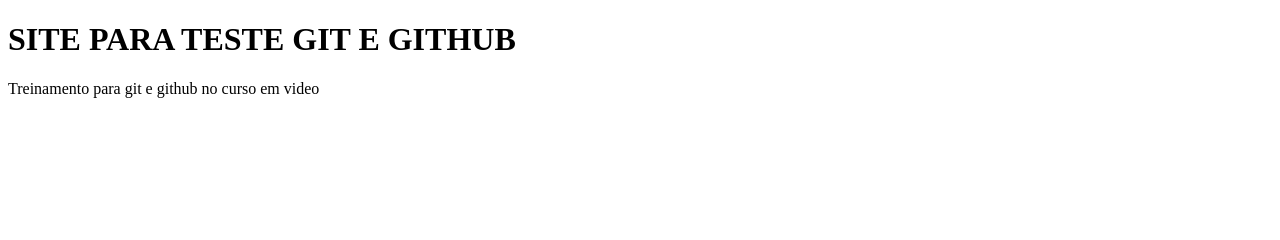
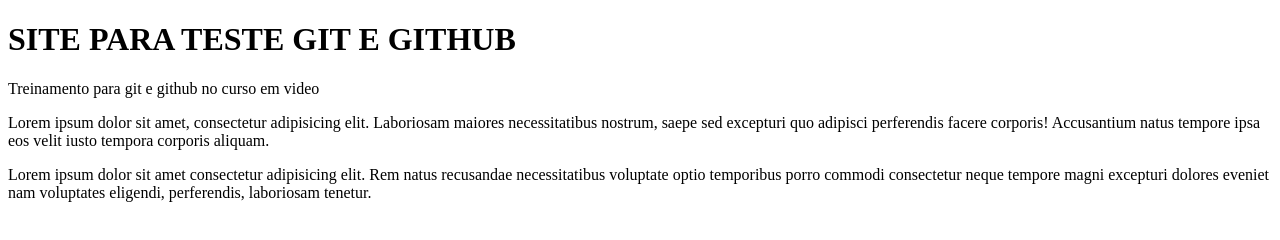
Before and after one commit to gusthavogco/Ola-Mundo, a plain HTML site: page site-exemplo/index.html in a window 1280 px wide. Drawn offline with Linux system fonts and the light colour scheme.

Commit message:
Atualizar Index

```diff
--- a/site-exemplo/index.html
+++ b/site-exemplo/index.html
@@ -9,5 +9,7 @@
 <body>
     <h1>SITE PARA TESTE GIT E GITHUB</h1>
     <p>Treinamento para git e github no curso em video</p>
+    <p>Lorem ipsum dolor sit amet, consectetur adipisicing elit. Laboriosam maiores necessitatibus nostrum, saepe sed excepturi quo adipisci perferendis facere corporis! Accusantium natus tempore ipsa eos velit iusto tempora corporis aliquam.</p>
+    <p>Lorem ipsum dolor sit amet consectetur adipisicing elit. Rem natus recusandae necessitatibus voluptate optio temporibus porro commodi consectetur neque tempore magni excepturi dolores eveniet nam voluptates eligendi, perferendis, laboriosam tenetur.</p>
 </body>
 </html>
```
